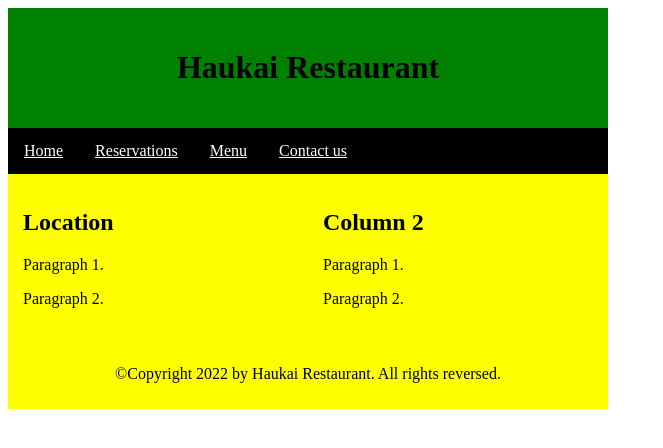
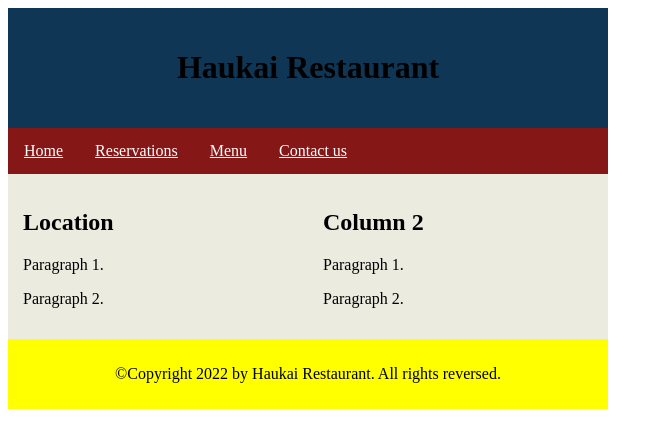
Before and after one commit to KellzBellz331/-Haukai-Restaurant, a PHP site: page / in a window 1280 px wide. Shown: the top 448 px of the page, without its empty margins (0-663 px from the left). Run offline with PHP 8.4, Linux system fonts and the light colour scheme.

Commit message:
Colour Changes

```diff
--- a/styles/styles.css
+++ b/styles/styles.css
@@ -8,14 +8,14 @@ body {
 }
 /* Style the header */
 .header {
-    background-color:green;
+    background-color:rgb(16, 54, 85);
     text-align: center;
     padding: 20px;
 }
 /* Style the top navigation bar */
 .topnav {
     overflow: hidden;
-    background-color: black;
+    background-color: rgb(134, 23, 23);
 }
 /* Style the topnav links */
 .topnav a {
@@ -30,7 +30,7 @@ body {
     float: left;
     width: 300px;
     padding: 15px;
-    background-color: yellow;
+    background-color: rgb(235, 235, 224);
 }
 /* Clear floats after the columns */
 .row:after {
```
